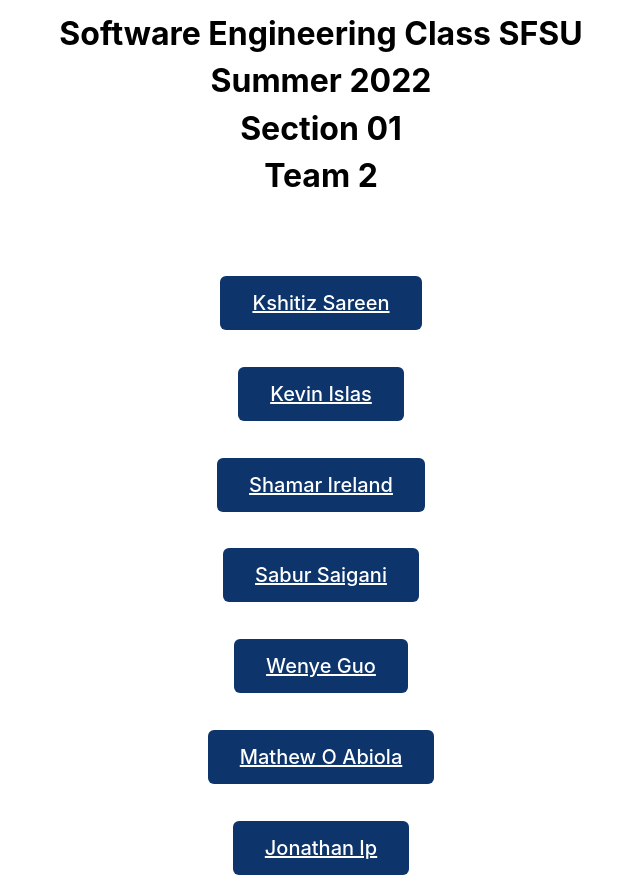
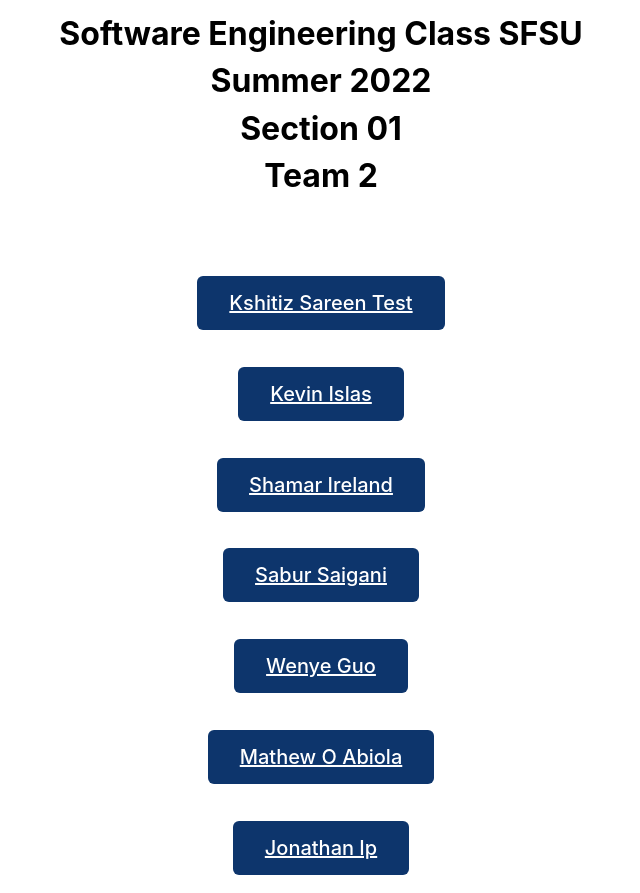
Before and after one commit to sfsu-joseo/csc648-848-01-sw-engineering-summer-22-team02, a React (Create React App) app in the folder application/front-end/: page / in a window 1280 px wide. Shown: the whole page, without its empty margins (319-959 px from the left). Built offline with nearby package versions, Linux system fonts and the light colour scheme.

Commit message:
Test Change

```diff
--- a/application/front-end/src/Home.js
+++ b/application/front-end/src/Home.js
@@ -14,7 +14,7 @@
       <div className="buttons">
         <h3>
           <a className="button-link" href="/">
-            Kshitiz Sareen
+            Kshitiz Sareen Test
           </a>
         </h3>
 
```
